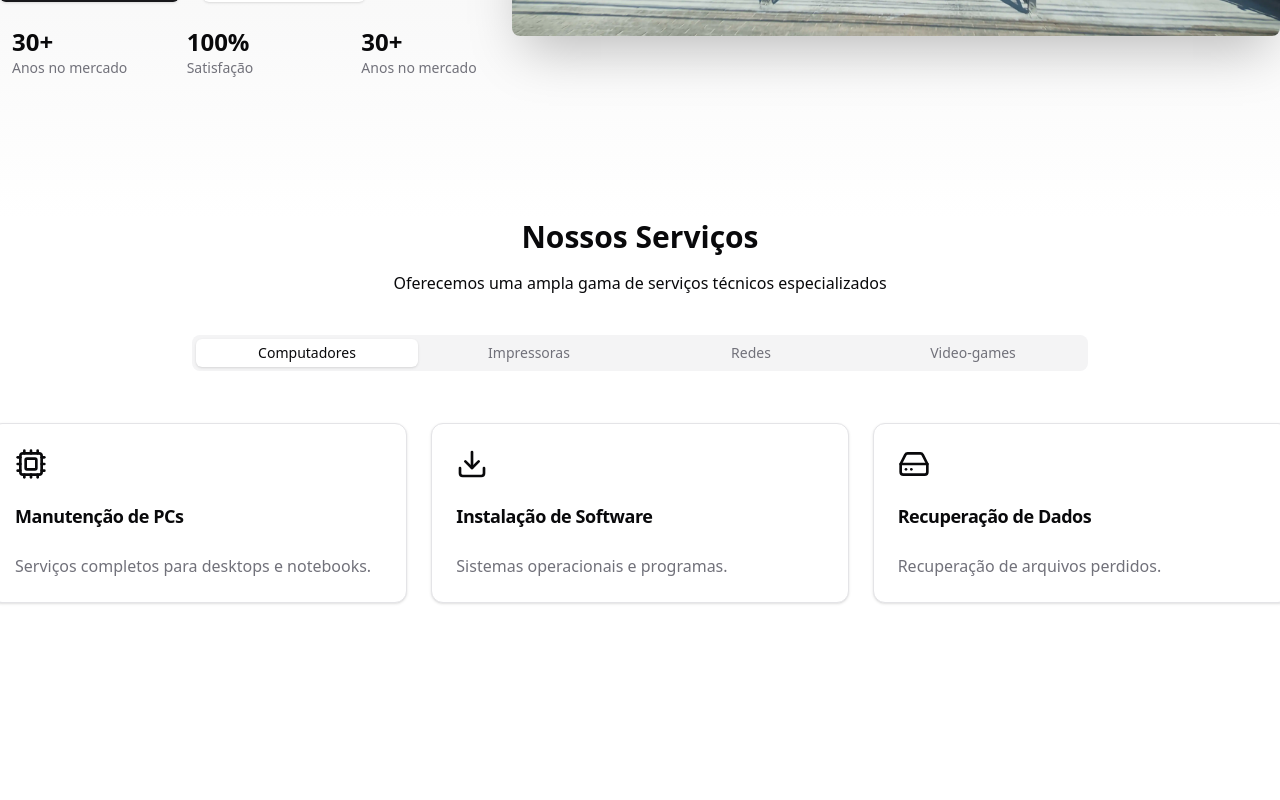
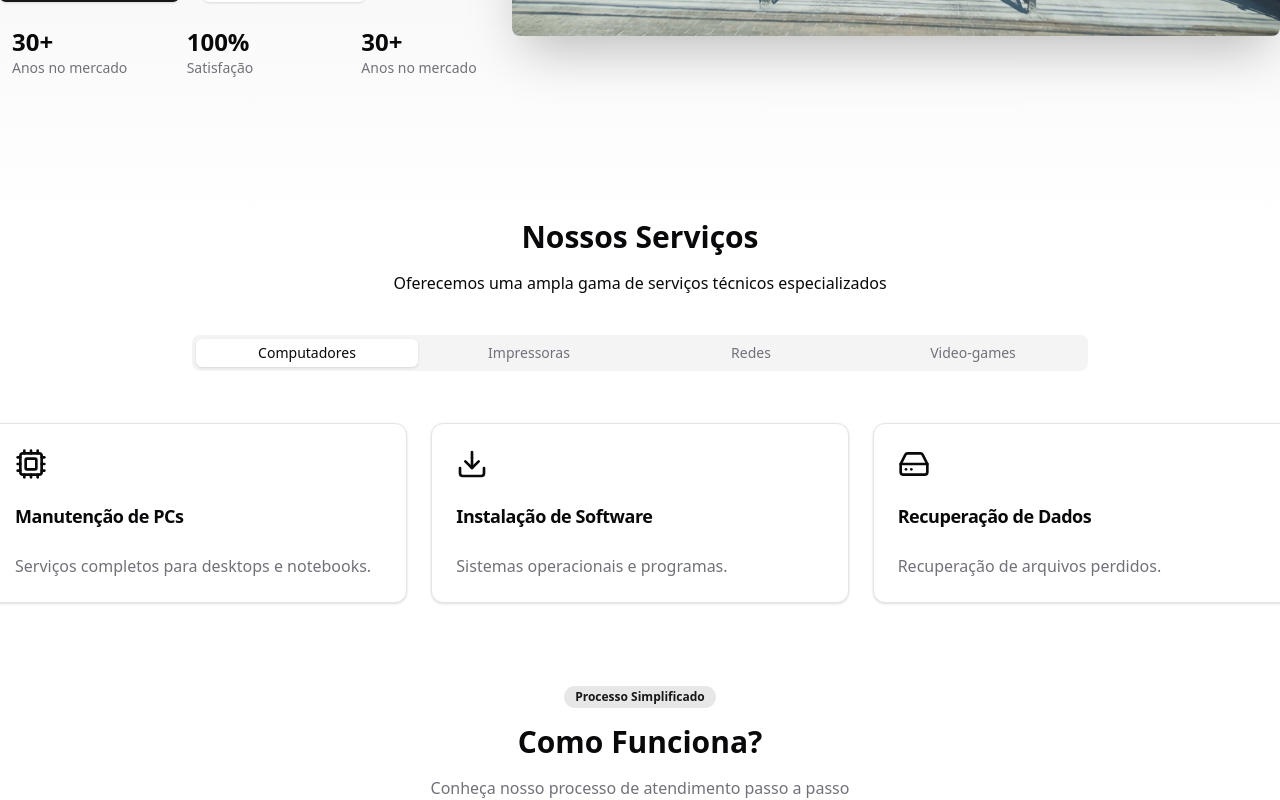
Before and after one commit to Daischi/Intercompnet, a Next.js app: page / in a window 1280 px wide. Shown: the part 691-1491 px from the top of the page. Before the commit the page ends 1374 px from the top, so only its background shows below. Built offline with nearby package versions, Linux system fonts and the light colour scheme.

Commit message:
colocando area de como funciona

```diff
--- a/src/app/page.tsx
+++ b/src/app/page.tsx
@@ -1,6 +1,7 @@
 import Hero from "@/components/Hero.tsx";
 import Navegation from "@/components/Navegation";
 import ServicesTabs from "@/components/Servicespage";
+import Guiafunciona from "@/components/Guiafunciona";
 
 export default function Home() {
   return (
@@ -14,6 +15,7 @@ export default function Home() {
 
         <Hero/>
         <ServicesTabs/>
+        <Guiafunciona/>
 
 
 
--- a/src/components/guiafunciona/index.tsx
+++ b/src/components/guiafunciona/index.tsx
@@ -1,17 +1,21 @@
-export default function guiafunciona() {
+export default function Guiafunciona() {
   return (
     <div>
       <div>
-        <div>
+        <div className="flex justify-center h-full">
+        <div className="text-center">
+          <h3
+            className="inline-flex items-center rounded-full border px-2.5 py-0.5 text-xs font-semibold focus:outline-none focus:ring-2
+            focus:ring-ring focus:ring-offset-2 border-transparent bg-primary/10 text-primary hover:bg-primary/20 transition-all duration-500 cursor-pointer hover:scale-105"
+          >
+            Processo Simplificado
+          </h3>
 
 
-        <h3>
-        Processo Simplificado
-        </h3>
-         <h1>Como Funciona?</h1>
-         <h2>Conheça nosso processo de atendimento passo a passo</h2>
-
-         </div>
+          <h1 className="text-3xl font-bold my-4">Como Funciona?</h1>
+          <h2 className="text-muted-foreground">Conheça nosso processo de atendimento passo a passo</h2>
+        </div>
+      </div>
       </div>
     </div>
   );
```
